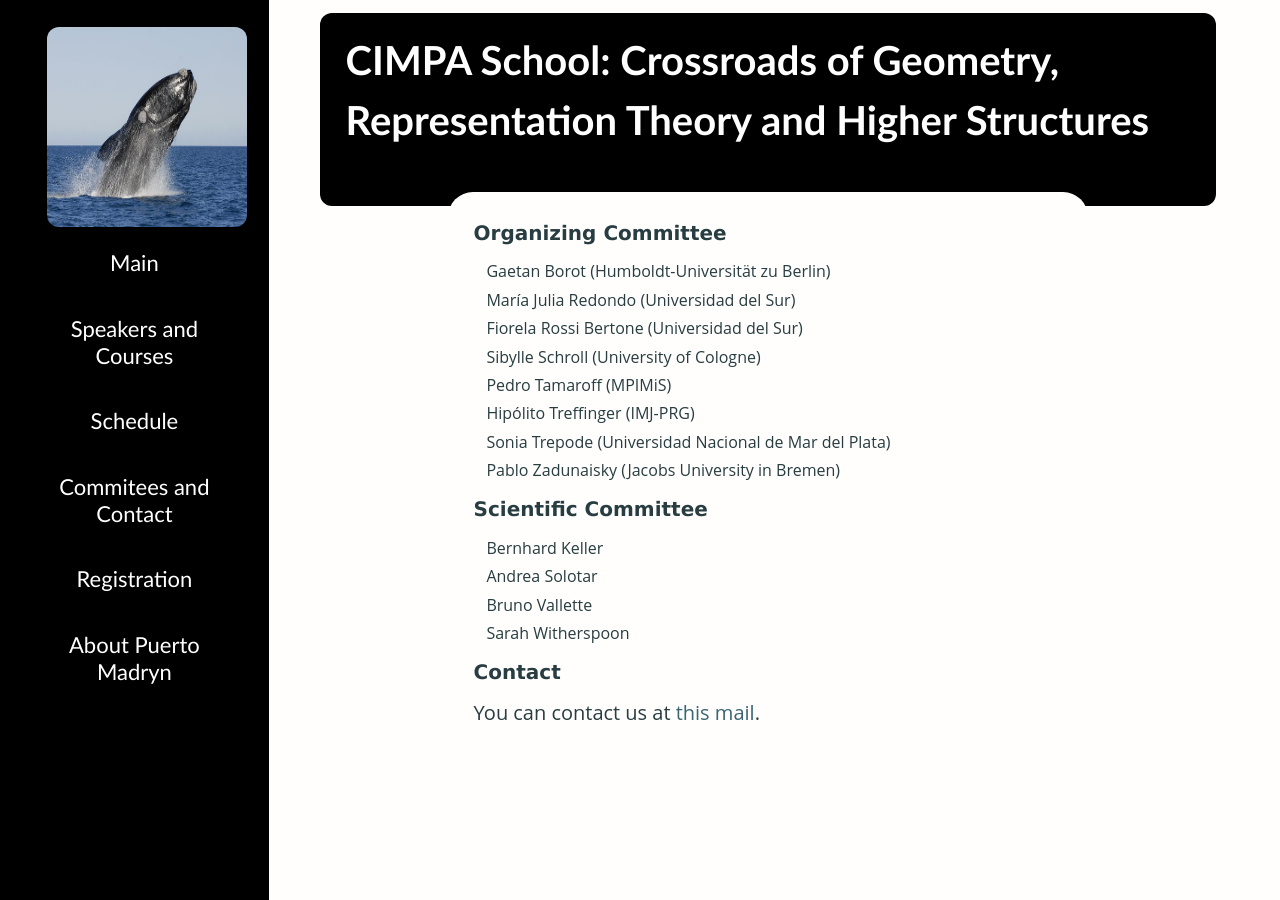
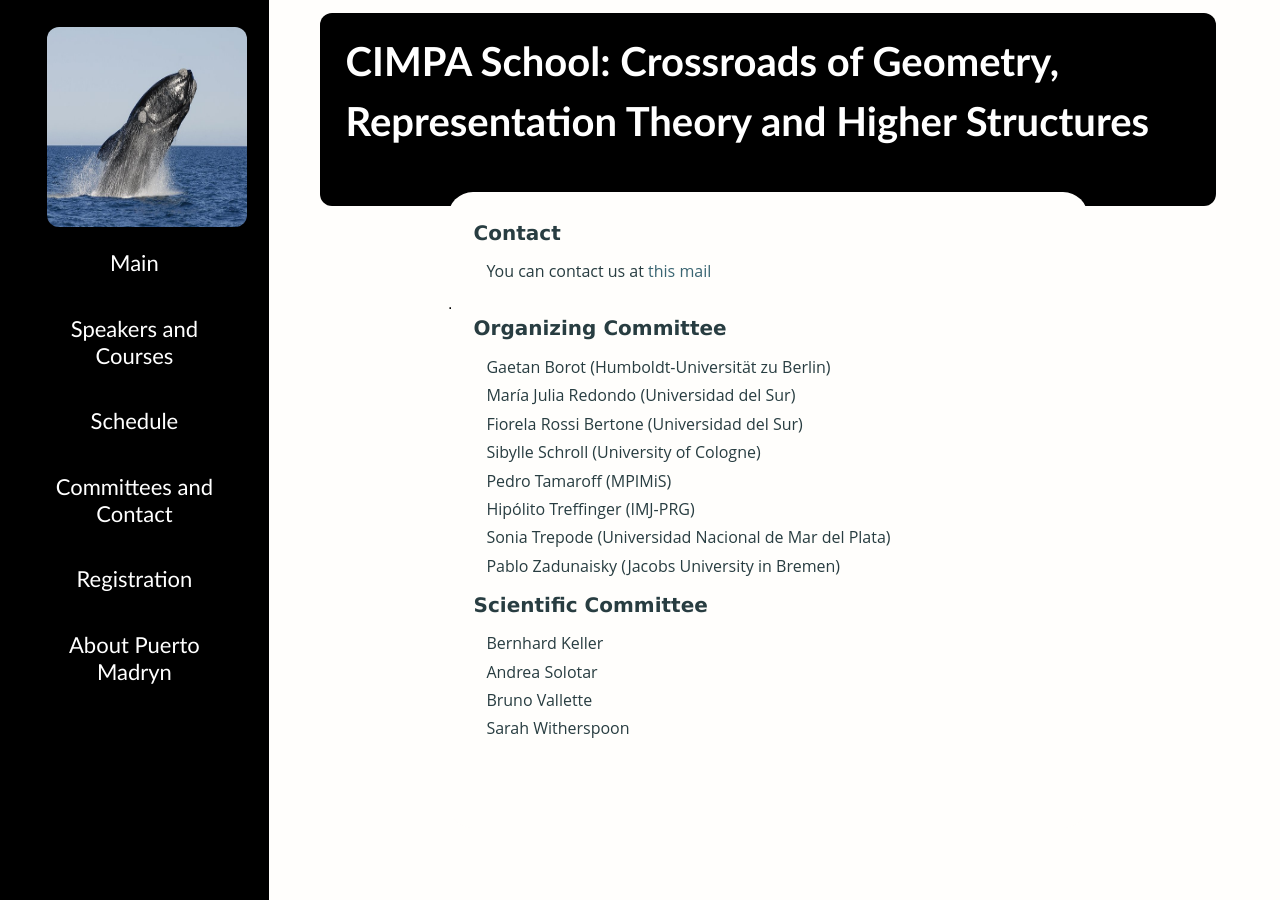
Before and after one commit to Crossroads-2023/crossroads-2023.github.io, a Jekyll site: the page contact.html, which Jekyll copies as it is, in a window 1280 px wide. Built offline with Jekyll 4.4.1, drawn with Linux system fonts in a browser that asks for light colours.

Commit message:
Add files via upload

```diff
--- a/about.html
+++ b/about.html
@@ -41,7 +41,7 @@
           <p><a href="index.html">Main</a></p>
           <p><a href="speakers.html">Speakers and Courses</a></p>
           <p><a href="schedule.html">Schedule</a></p>
-          <p><a href="contact.html">Commitees and Contact</a></p>
+          <p><a href="contact.html">Committees and Contact</a></p>
           <p><a href="register.html">Registration</a></p>
           <p><a href="about.html">About Puerto Madryn</a></p>
         </div>
--- a/contact.html
+++ b/contact.html
@@ -59,11 +61,10 @@
 
 
         </p>
-
           <p><a href="index.html">Main</a></p>
           <p><a href="speakers.html">Speakers and Courses</a></p>
           <p><a href="schedule.html">Schedule</a></p>
-          <p><a href="contact.html">Commitees and Contact</a></p>
+          <p><a href="contact.html">Committees and Contact</a></p>
           <p><a href="register.html">Registration</a></p>
           <p><a href="about.html">About Puerto Madryn</a></p>
         </div>
--- a/index.html
+++ b/index.html
@@ -47,7 +47,7 @@
           <p><a href="index.html">Main</a></p>
           <p><a href="speakers.html">Speakers and Courses</a></p>
           <p><a href="schedule.html">Schedule</a></p>
-          <p><a href="contact.html">Commitees and Contact</a></p>
+          <p><a href="contact.html">Committees and Contact</a></p>
           <p><a href="register.html">Registration</a></p>
           <p><a href="about.html">About Puerto Madryn</a></p>
         </div>
--- a/register.html
+++ b/register.html
@@ -26,7 +26,7 @@
 
  <h2>Registration and funding</h2>
 
- <p>Registrations not open yet!</p>
+<ul><li>Registrations not open yet!</li></ul>
 
    </div>
 
@@ -41,7 +41,7 @@
           <p><a href="index.html">Main</a></p>
           <p><a href="speakers.html">Speakers and Courses</a></p>
           <p><a href="schedule.html">Schedule</a></p>
-          <p><a href="contact.html">Commitees and Contact</a></p>
+          <p><a href="contact.html">Committees and Contact</a></p>
           <p><a href="register.html">Registration</a></p>
           <p><a href="about.html">About Puerto Madryn</a></p>
         </div>
--- a/schedule.html
+++ b/schedule.html
@@ -26,7 +26,8 @@
 
  <h2>Schedule</h2>
 
- TBA
+<ul><li>TBA</li></ul>
+
 
    </div>
 
@@ -41,7 +42,7 @@
           <p><a href="index.html">Main</a></p>
           <p><a href="speakers.html">Speakers and Courses</a></p>
           <p><a href="schedule.html">Schedule</a></p>
-          <p><a href="contact.html">Commitees and Contact</a></p>
+          <p><a href="contact.html">Committees and Contact</a></p>
           <p><a href="register.html">Registration</a></p>
           <p><a href="about.html">About Puerto Madryn</a></p>
         </div>
--- a/speakers.html
+++ b/speakers.html
@@ -49,7 +49,7 @@
           <p><a href="index.html">Main</a></p>
           <p><a href="speakers.html">Speakers and Courses</a></p>
           <p><a href="schedule.html">Schedule</a></p>
-          <p><a href="contact.html">Commitees and Contact</a></p>
+          <p><a href="contact.html">Committees and Contact</a></p>
           <p><a href="register.html">Registration</a></p>
           <p><a href="about.html">About Puerto Madryn</a></p>
         </div>
--- a/style.css
+++ b/style.css
@@ -2,7 +2,7 @@
 body {
   margin: 0px;
   padding: 0px;
-  font-family: "Arial Black", Gadget, sans-serif;
+  font-family: Gadget, sans-serif;
   background-color: #FFFEFC;
 }
 
```
Also changed, not shown: other parts of about.html (+1 -1 lines), other parts of contact.html (+5 -3 lines).
